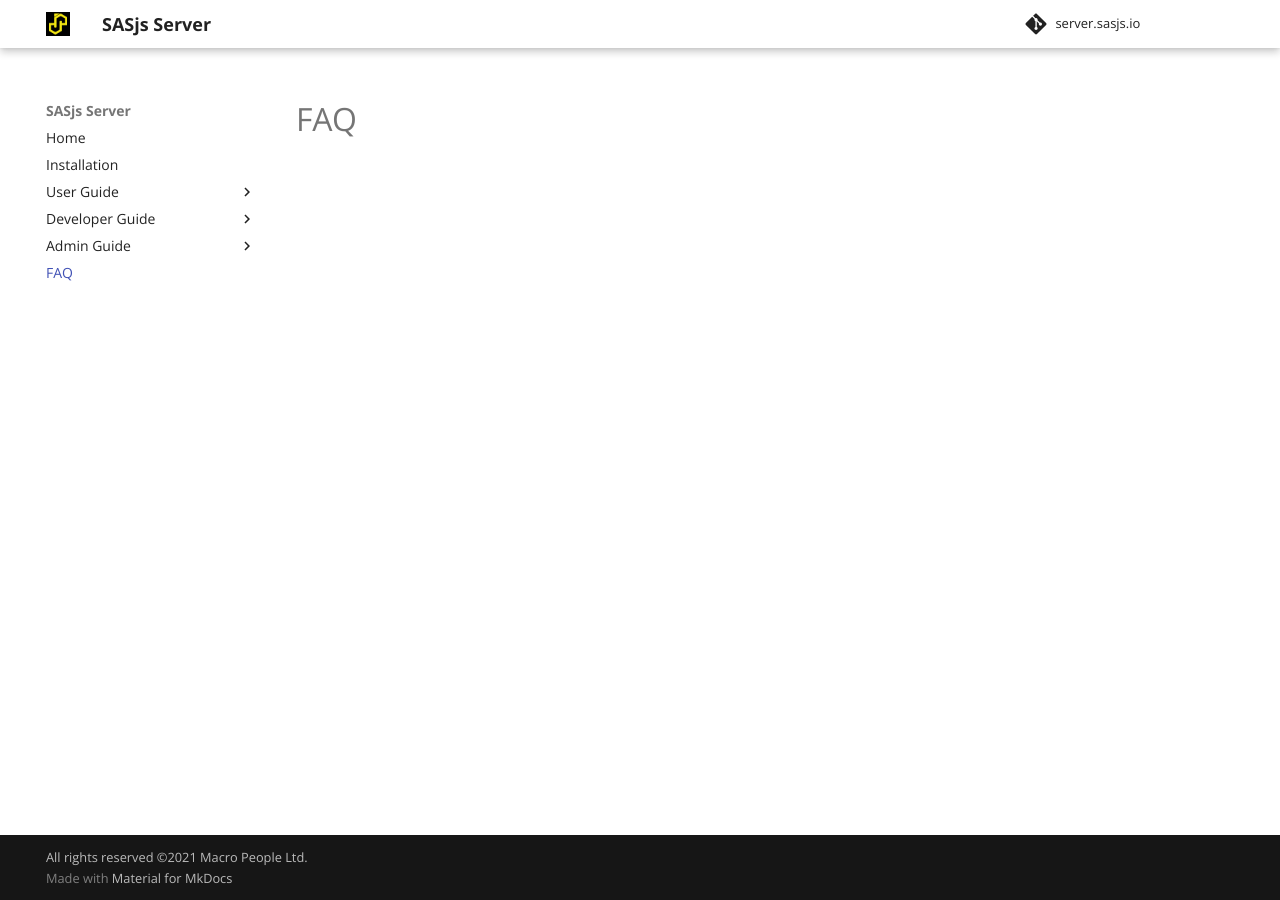
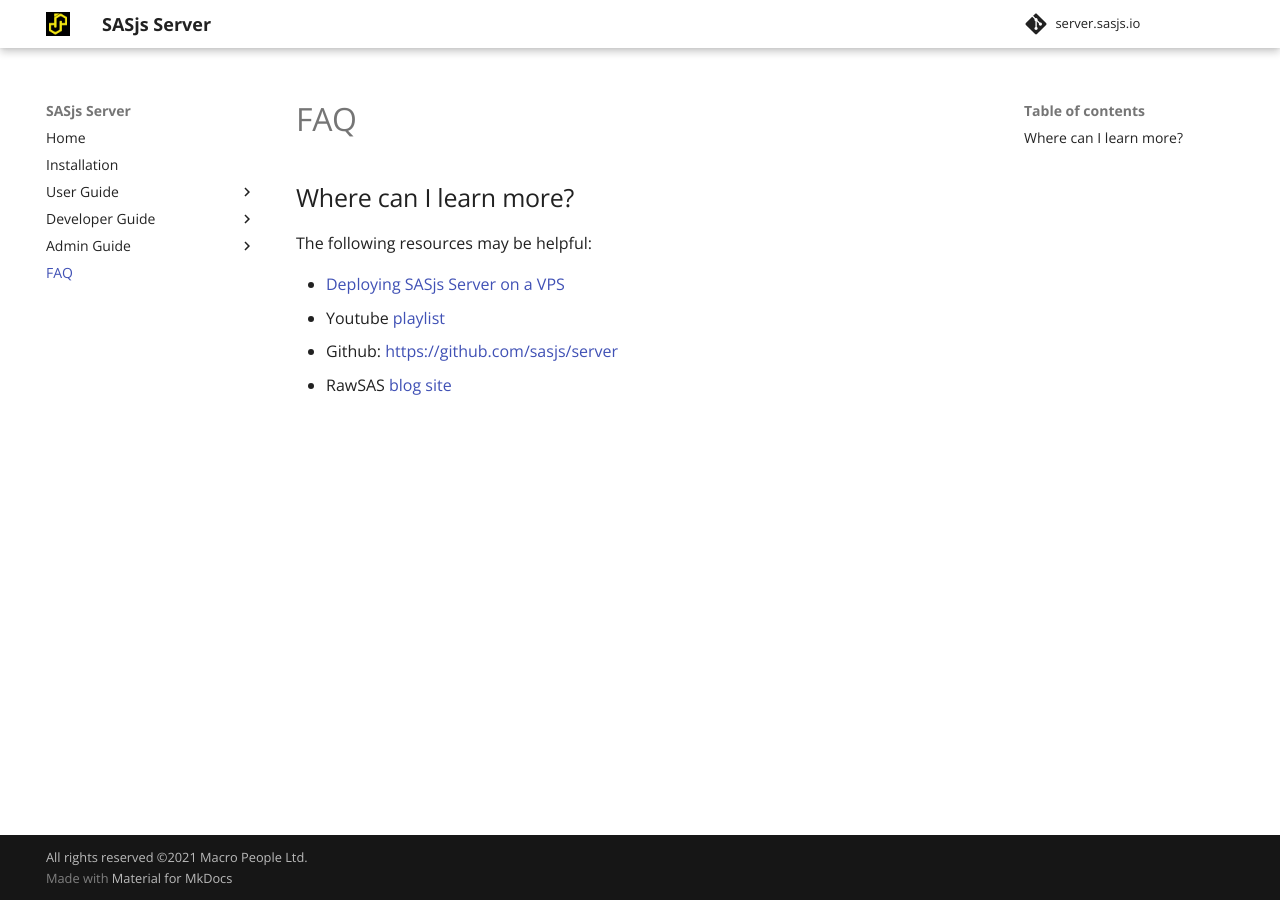
Before and after one commit to sasjs/server.sasjs.io, an MkDocs documentation site: the page built from docs/faq.md, in a window 1280 px wide. Built offline with MkDocs 1.6.1 and Material for MkDocs 9.7.7, drawn with Linux system fonts in a browser that asks for light colours; comment, search, counter and statistics services are not loaded.

Commit message:
Update faq.md

```diff
--- a/docs/faq.md
+++ b/docs/faq.md
@@ -5,3 +5,12 @@
 ---
 
 # FAQ
+
+## Where can I learn more?
+
+The following resources may be helpful:
+
+* [Deploying SASjs Server on a VPS](https://sasapps.io/sasjs-server-on-vps)
+* Youtube [playlist](https://www.youtube.com/playlist?list=PLkepSRl0qS449OqZ1rCCVxjokBJuLBXLI)
+* Github: [https://github.com/sasjs/server](https://github.com/sasjs/server)
+* RawSAS [blog site](https://rawsas.com/category/sasjs-server/)
```
